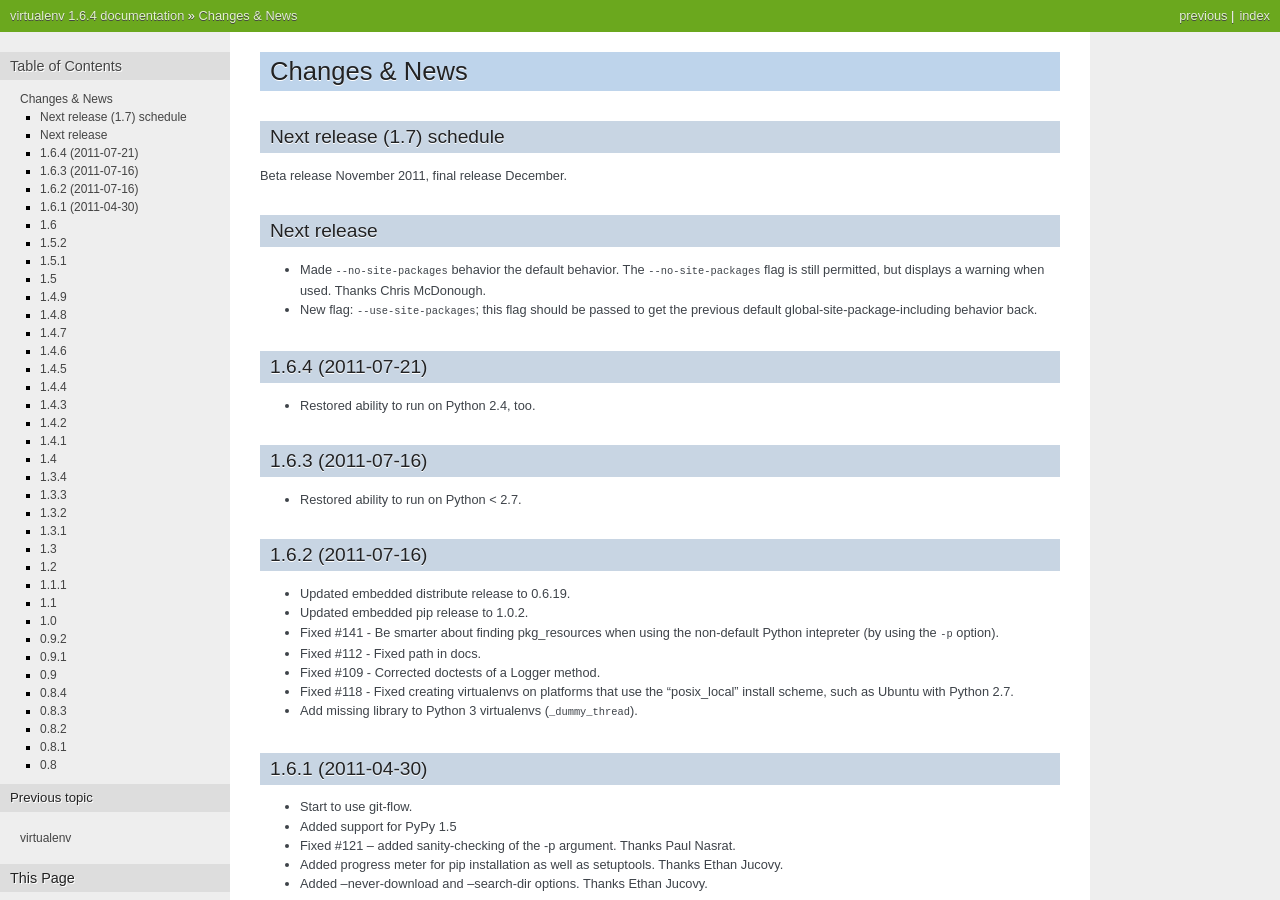
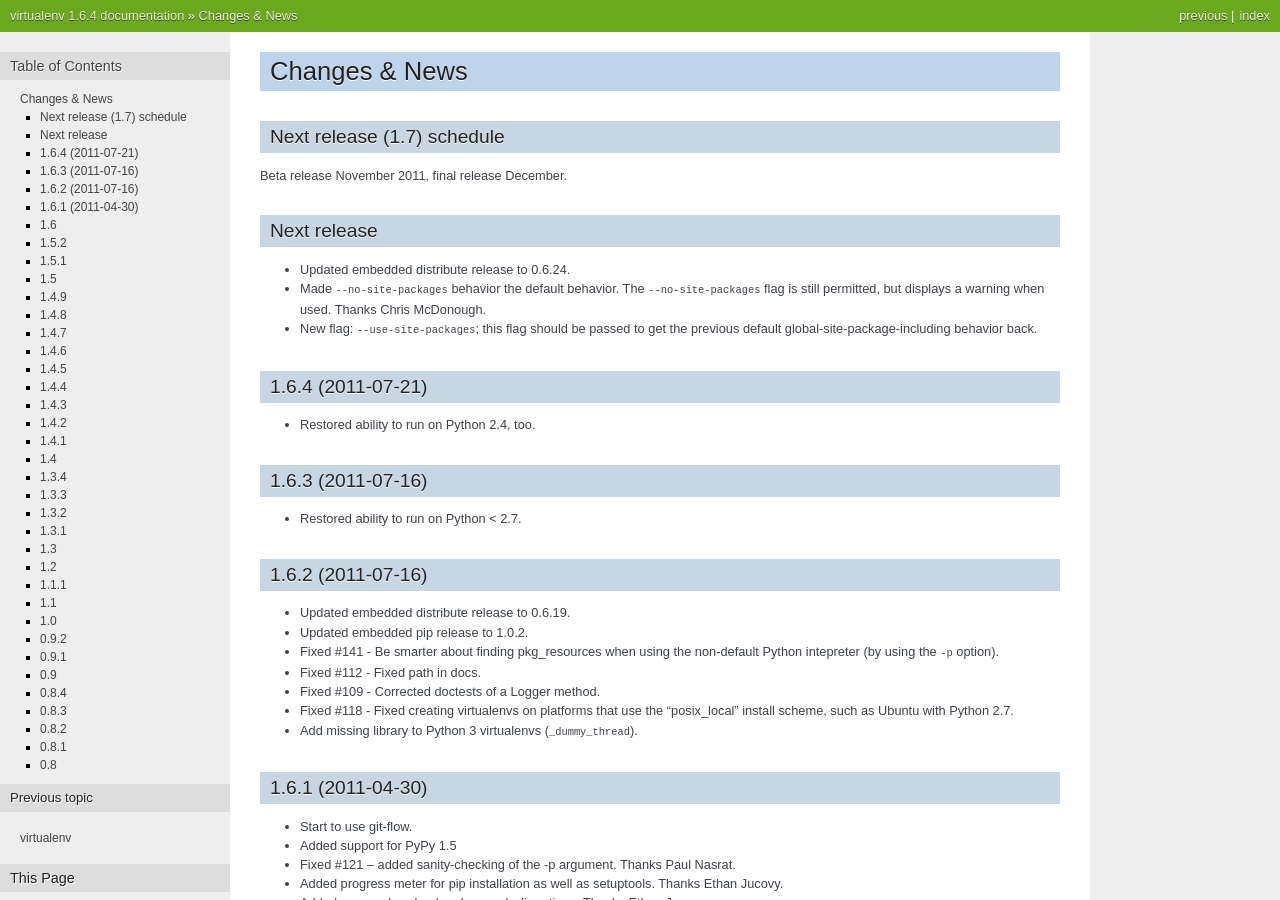
Before and after one commit to pypa/virtualenv, a Sphinx documentation site: the page built from docs/news.txt, in a window 1280 px wide and 900 px high. Built offline with Sphinx 7.4.7, drawn with Linux system fonts in a browser that asks for light colours.

Commit message:
Updated news for distribute 0.6.24.

```diff
--- a/docs/news.txt
+++ b/docs/news.txt
@@ -8,6 +8,8 @@
 
 Next release
 ~~~~~~~~~~~~
+
+* Updated embedded distribute release to 0.6.24.
 
 * Made ``--no-site-packages`` behavior the default behavior.  The
   ``--no-site-packages`` flag is still permitted, but displays a warning when
```
